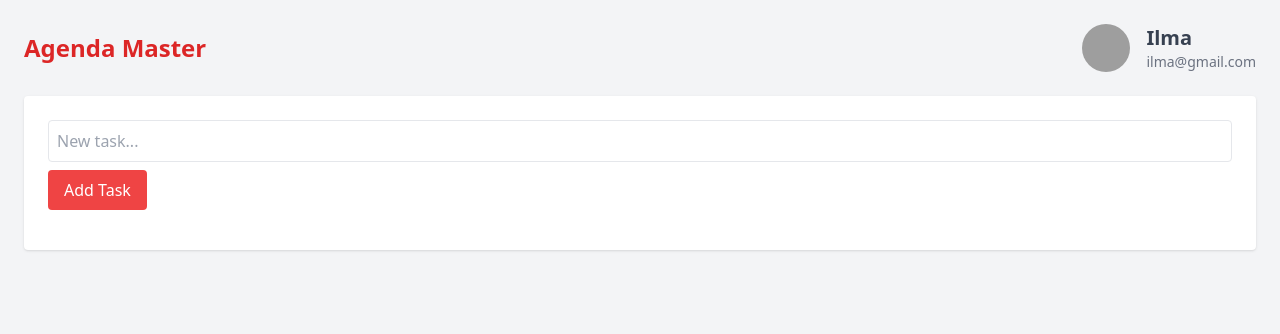
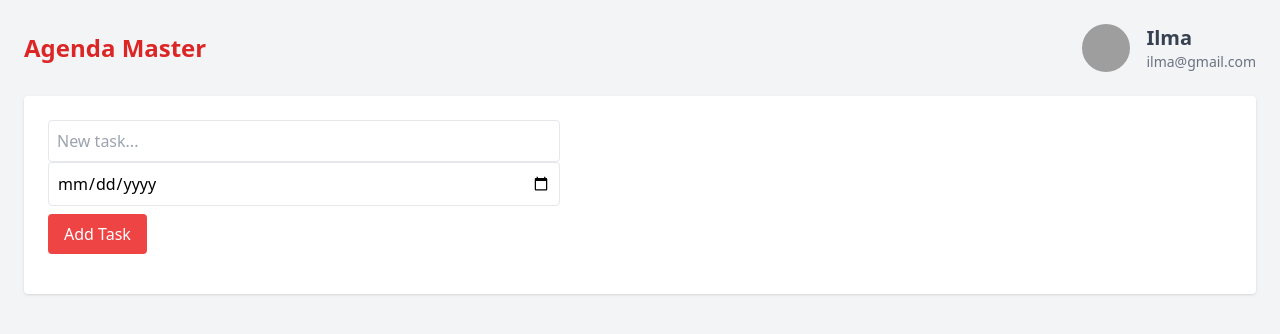
Before and after one commit to aisyahilma/agenda, a React (Vite) app: page / in a window 1280 px wide. Shown: the top 334 px of the page. Built offline with nearby package versions, Linux system fonts and the light colour scheme; grey boxes are pictures that could not be loaded.

Commit message:
Correct like branch use-form

```diff
--- a/src/App.tsx
+++ b/src/App.tsx
@@ -1,24 +1,28 @@
-import React, { useState } from "react";
-import Profile from "./components/profile";
-import TaskList from "./components/task-list";
+import { useState } from "react";
 
-interface Task {
-  id: number;
-  title: string;
-  completed: boolean;
-}
+import { Profile } from "./components/profile";
+import { TaskList } from "./components/task-list";
+import { Task } from "./types/task";
 
-const App: React.FC = () => {
+function App() {
   const [tasks, setTasks] = useState<Task[]>([]);
-  const [newTaskTitle, setNewTaskTitle] = useState("");
 
-  const addTask = () => {
-    if (!newTaskTitle) return;
-    setTasks((prev) => [
-      ...prev,
-      { id: Date.now(), title: newTaskTitle, completed: false },
-    ]);
-    setNewTaskTitle("");
+  const addTask = (event: React.FormEvent<HTMLFormElement>) => {
+    event.preventDefault();
+
+    const taskFormData = new FormData(event.currentTarget);
+    const taskValues = Object.fromEntries(taskFormData);
+
+    const newTask = {
+      id: Date.now(),
+      title: String(taskValues.title),
+      date: new Date(String(taskFormData.get("date"))),
+      completed: false,
+    };
+
+    console.log({ newTask });
+
+    setTasks([...tasks, newTask]);
   };
 
   const toggleTask = (id: number) => {
@@ -39,26 +43,34 @@ const App: React.FC = () => {
         <h1 className="text-2xl font-bold text-red-600">Agenda Master</h1>
         <Profile />
       </header>
+
       <main className="rounded bg-white p-6 shadow">
-        <div className="mb-4">
+        <div className="mb-4 max-w-lg">
+          <form onSubmit={addTask}>
             <input
+              name="title"
               type="text"
-            value={newTaskTitle}
-            onChange={(e) => setNewTaskTitle(e.target.value)}
               className="w-full rounded border p-2"
               placeholder="New task..."
             />
+            <input
+              name="date"
+              type="date"
+              className="w-full rounded border p-2"
+            />
             <button
-            onClick={addTask}
+              type="submit"
               className="mt-2 rounded bg-red-500 px-4 py-2 text-white hover:bg-red-600"
             >
               Add Task
             </button>
+          </form>
         </div>
+
         <TaskList tasks={tasks} onToggle={toggleTask} onDelete={deleteTask} />
       </main>
     </div>
   );
-};
+}
 
 export default App;
```
Also changed, not shown: src/components/profile.tsx (+3 -6 lines), src/components/task-list.tsx (+3 -6 lines), src/types/task.ts (+7 -2 lines). Lines whose indentation alone changed are shown as unchanged.
